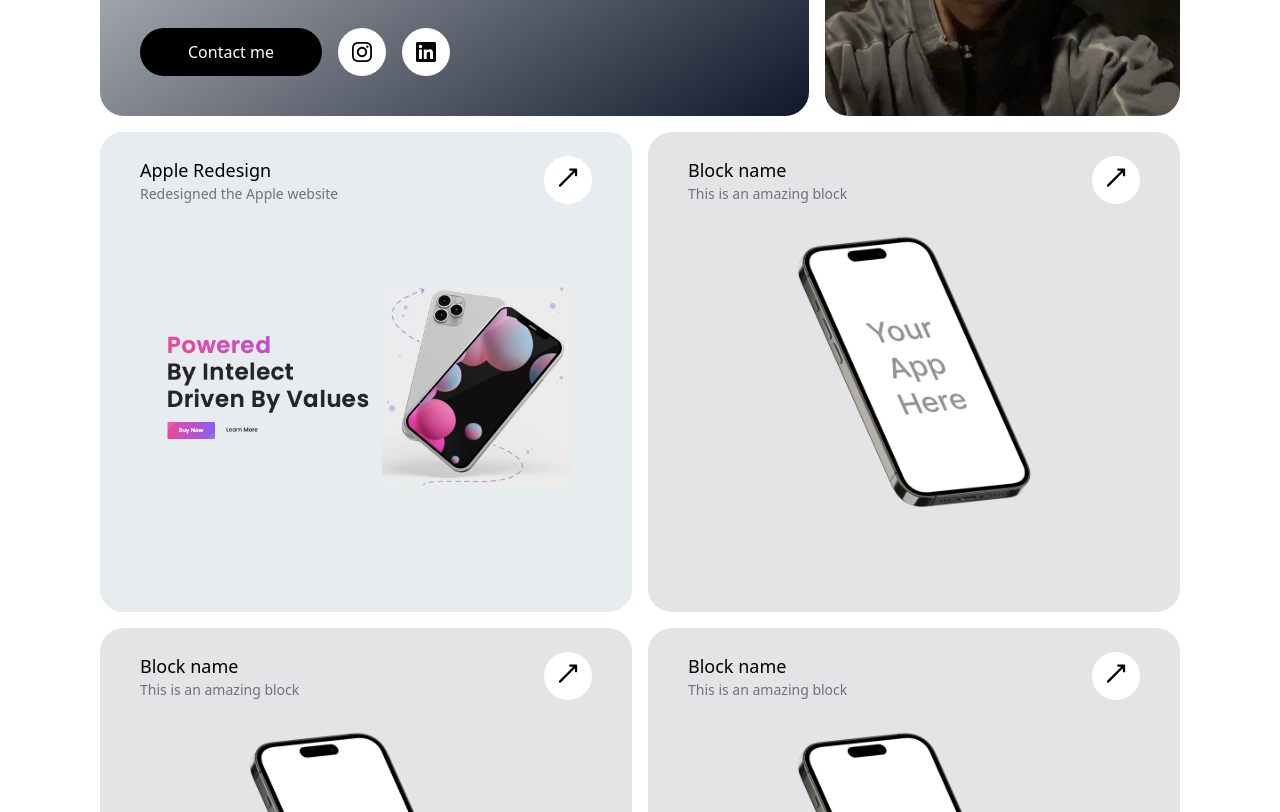
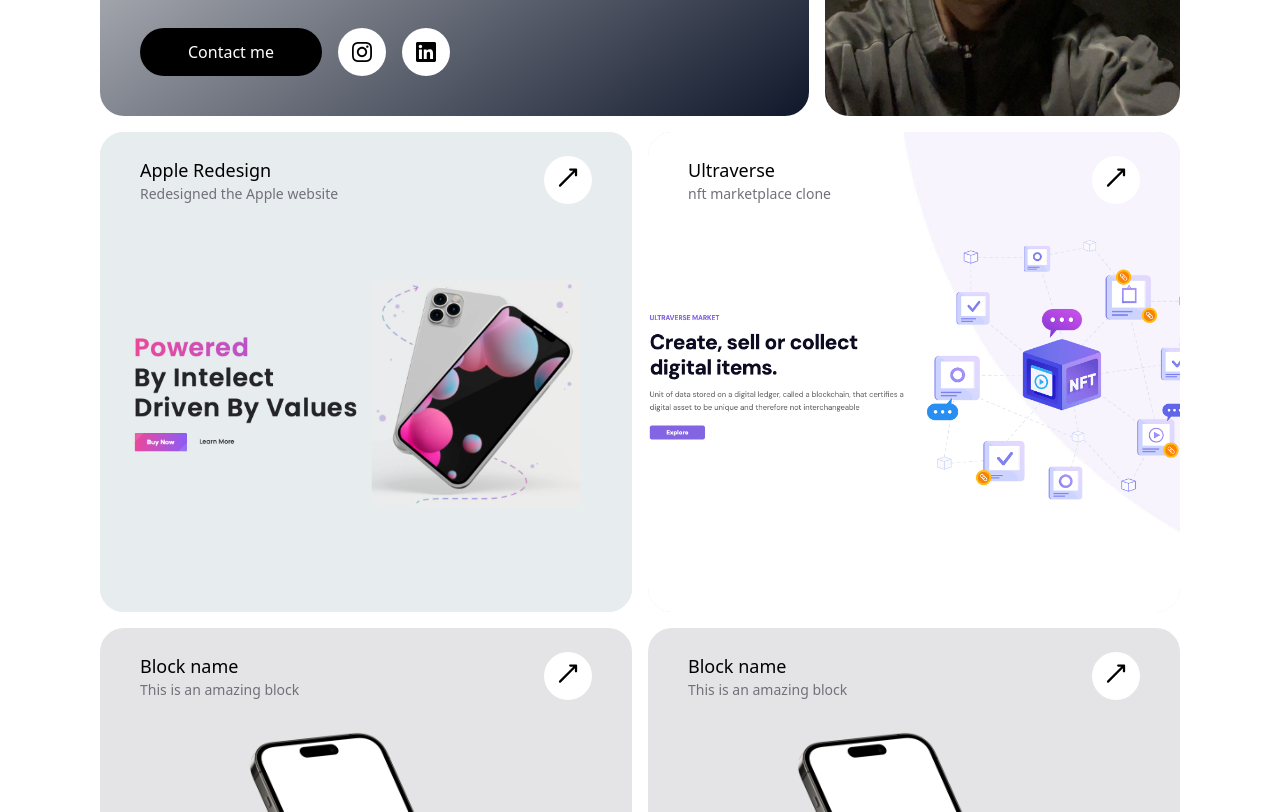
Before and after one commit to Rehan517/Portfolio, a Next.js app: page / in a window 1280 px wide. Shown: the part 420-1232 px from the top of the page. Built offline with nearby package versions, Linux system fonts and the light colour scheme.

Commit message:
project updates

```diff
--- a/pages/index.tsx
+++ b/pages/index.tsx
@@ -41,8 +41,12 @@ export default function Home() {
       </section>
 
       <section className='grid grid-cols-1 lg:grid-cols-2 gap-4 my-4' id='projects'>
-        <ProjectPreview imageUrl='/apple.png' name='Apple Redesign' description='Redesigned the Apple website'/>
-        <ProjectPreview />
+        <a href="https://apple-redesign-git-main-rehan517.vercel.app/">
+        <ProjectPreview imageUrl='/apple.png' name='Apple Redesign' description='Redesigned the Apple website' />
+        </a>
+        <a href="https://rehan-internship.vercel.app/">
+        <ProjectPreview imageUrl='/ultra.png' name='Ultraverse' description='nft marketplace clone'/>
+        </a>
         <ProjectPreview />
         <ProjectPreview />
       </section>
```
Also changed, not shown: public/apple.png, public/ultra.png (added).
